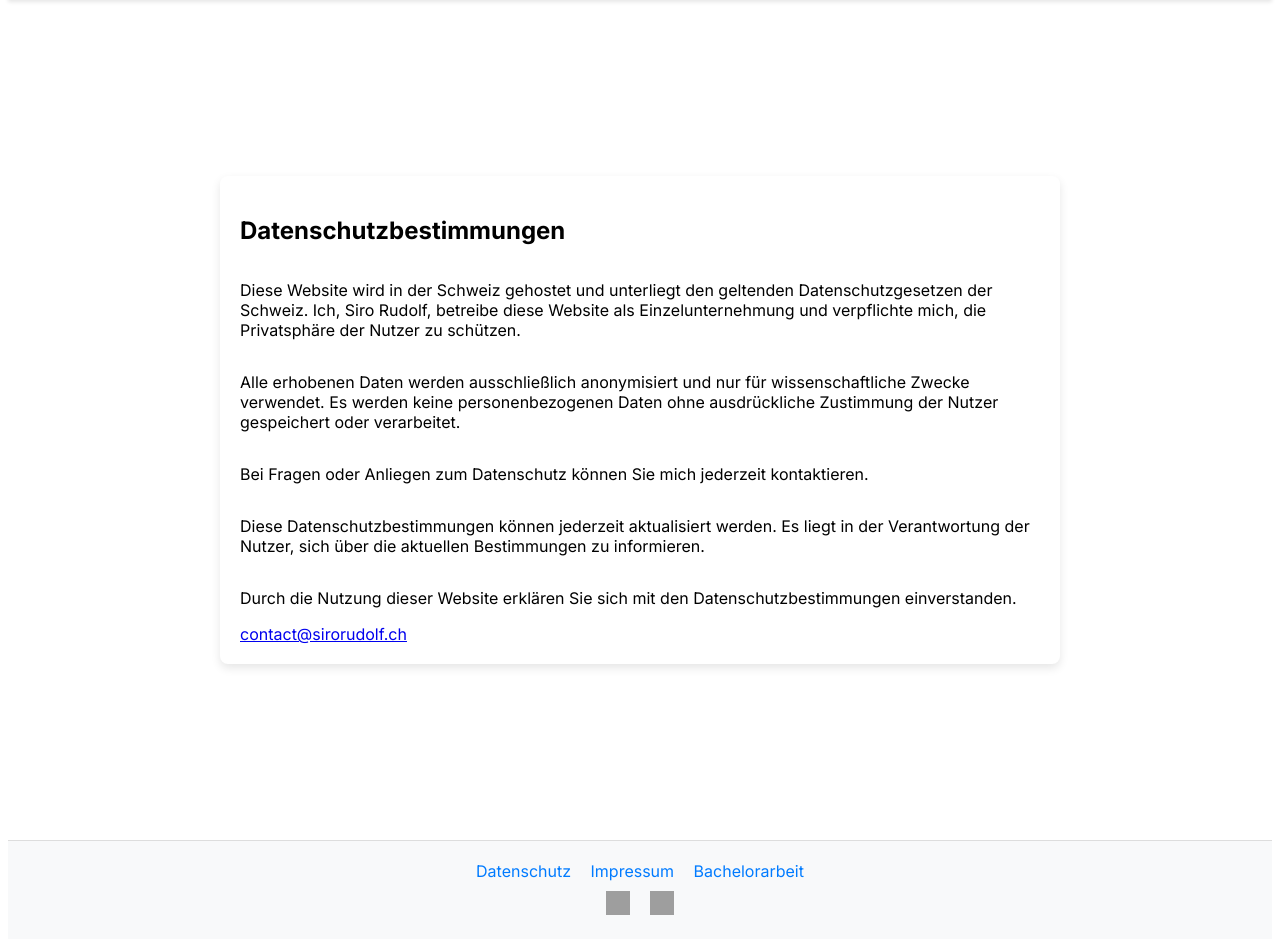
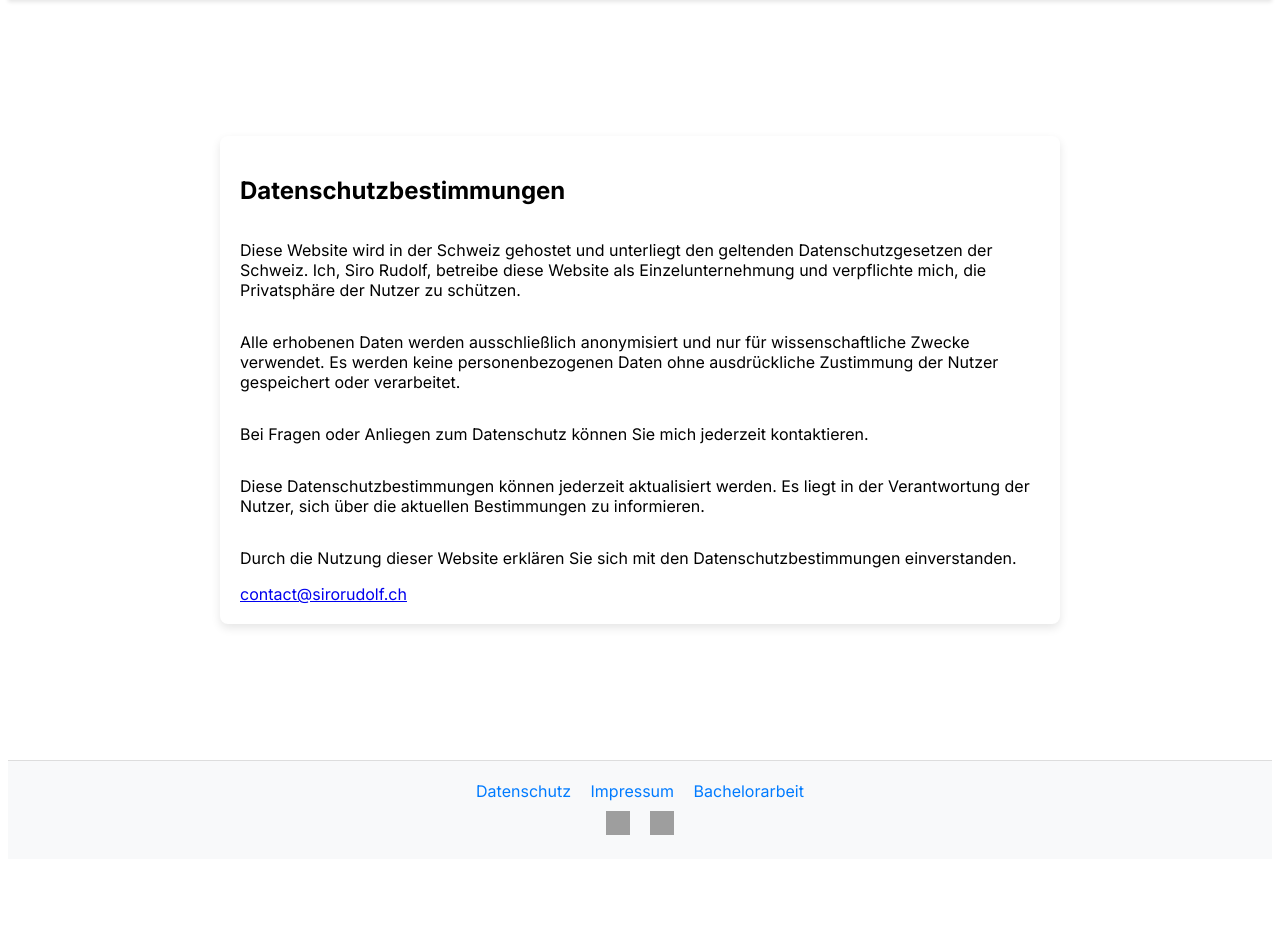
Before and after one commit to TheRizzMaster/Lehrprojekt_Bachelor_FS25, a PHP site: page /datenschutz.html in a window 1280 px wide. Shown: the part 93-1040 px from the top of the page. After the commit the page ends 928 px from the top, so only its background shows below. Run offline with PHP 8.4, Linux system fonts and the light colour scheme; grey boxes are pictures that could not be loaded.

Commit message:
Update datenschutz.css

```diff
--- a/css/datenschutz.css
+++ b/css/datenschutz.css
@@ -1,5 +1,5 @@
 main {
-    height: 80vh;
+    height: 70vh;
     padding: 100px 0;
     display: flex;
     justify-content: center;
```
